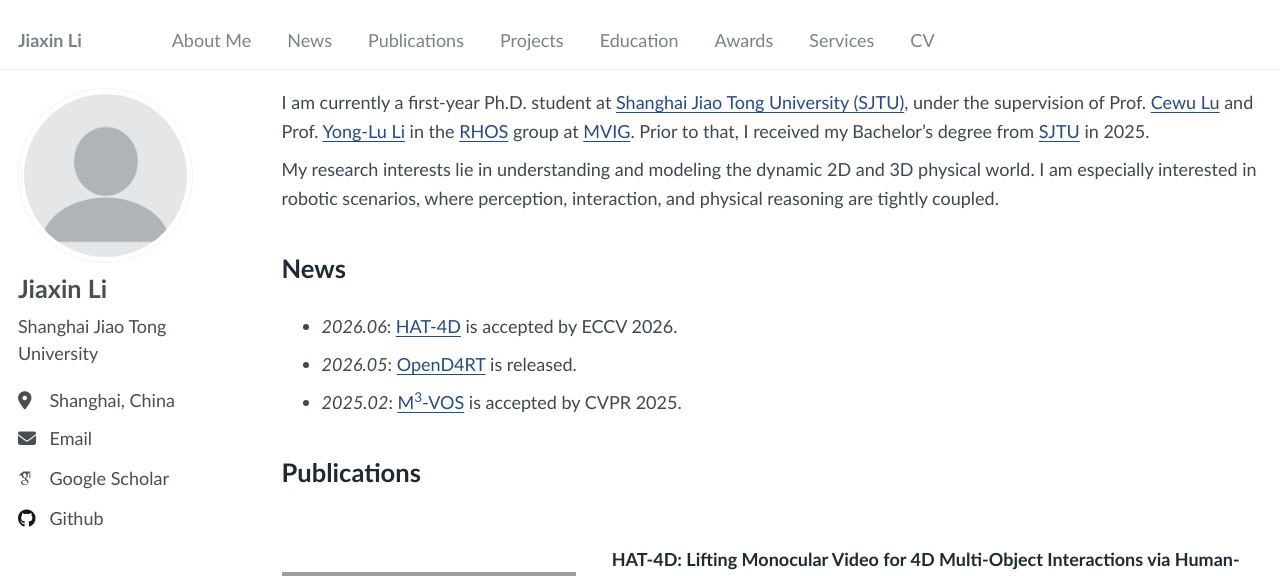
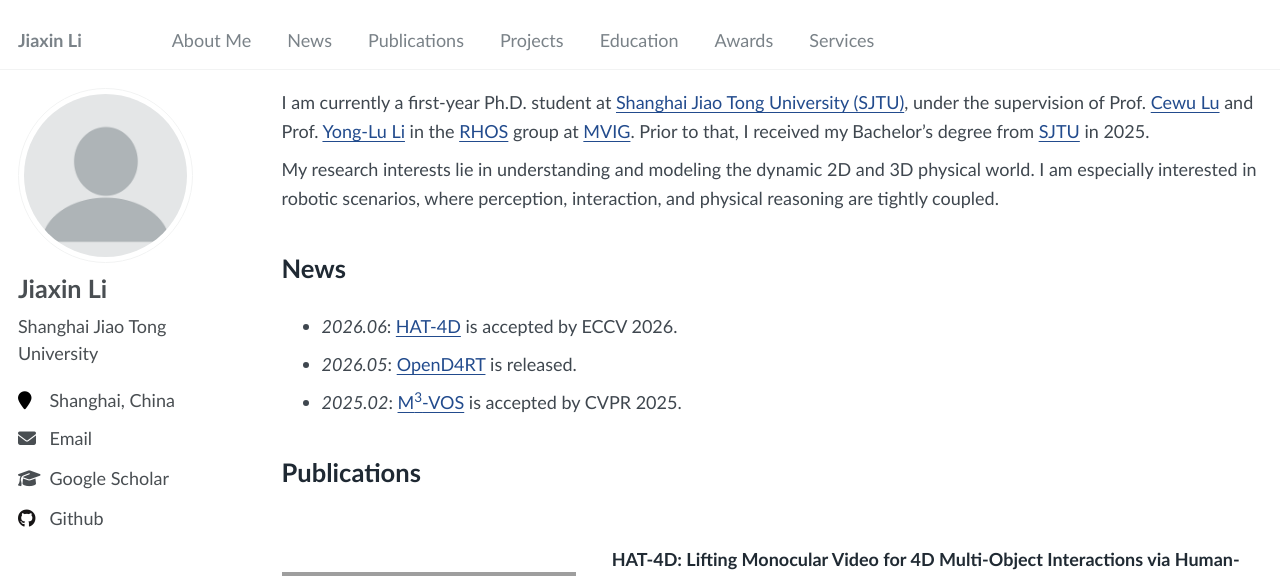
Before and after one commit to Lijiaxin0111/Lijiaxin0111.github.io, a Jekyll site: the page built from _pages/about.md, in a window 1280 px wide. Shown: the top 576 px of the page. Built offline with Jekyll 4.4.1, drawn with Linux system fonts in a browser that asks for light colours; some web fonts are replaced.

Commit message:
(del) CV

```diff
--- a/_data/navigation.yml
+++ b/_data/navigation.yml
@@ -21,6 +21,3 @@ main:
 
   - title: "Services"
     url: "/#services"
-
-  - title: "CV"
-    url: /cv/
--- a/_includes/author-profile.html
+++ b/_includes/author-profile.html
@@ -25,10 +25,10 @@
     <ul class="author__urls social-icons">
       <!-- Font Awesome icons / Biographic information  -->
       {% if author.location %}
-        <li class="author__desktop"><i class="fa-solid fa-location-dot icon-pad-right" aria-hidden="true"></i>{{ author.location }}</li>
+        <li class="author__desktop"><i class="fa fa-fw fa-map-marker icon-pad-right" aria-hidden="true"></i>{{ author.location }}</li>
       {% endif %}
       {% if author.employer %}
-        <li class="author__desktop"><i class="fa fa-solid fa-building-columns icon-pad-right" aria-hidden="true"></i>{{ author.employer }}</li>
+        <li class="author__desktop"><i class="fa fa-fw fa-university icon-pad-right" aria-hidden="true"></i>{{ author.employer }}</li>
       {% endif %}
       {% if author.uri %}
         <li><a href="{{ author.uri }}"><i class="fas fa-fw fa-link icon-pad-right" aria-hidden="true"></i>{{ site.data.ui-text[site.locale].website_label | default: "Website" }}</a></li>
@@ -42,7 +42,7 @@
         <li><a href="{{ author.arxiv }}"><i class="ai ai-arxiv ai-fw icon-pad-right"></i>arXiv</a></li>
       {% endif %}
       {% if author.googlescholar %}
-        <li><a href="{{ author.googlescholar }}"><i class="ai ai-google-scholar icon-pad-right"></i>Google Scholar</a></li>
+        <li><a href="{{ author.googlescholar }}"><i class="fas fa-fw fa-graduation-cap icon-pad-right" aria-hidden="true"></i>Google Scholar</a></li>
       {% endif %}
       {% if author.semantic %}
         <li><a href="{{ author.semantic }}"><i class="ai ai-semantic-scholar ai-fw icon-pad-right"></i>Semantic Scholar</a></li>
```
